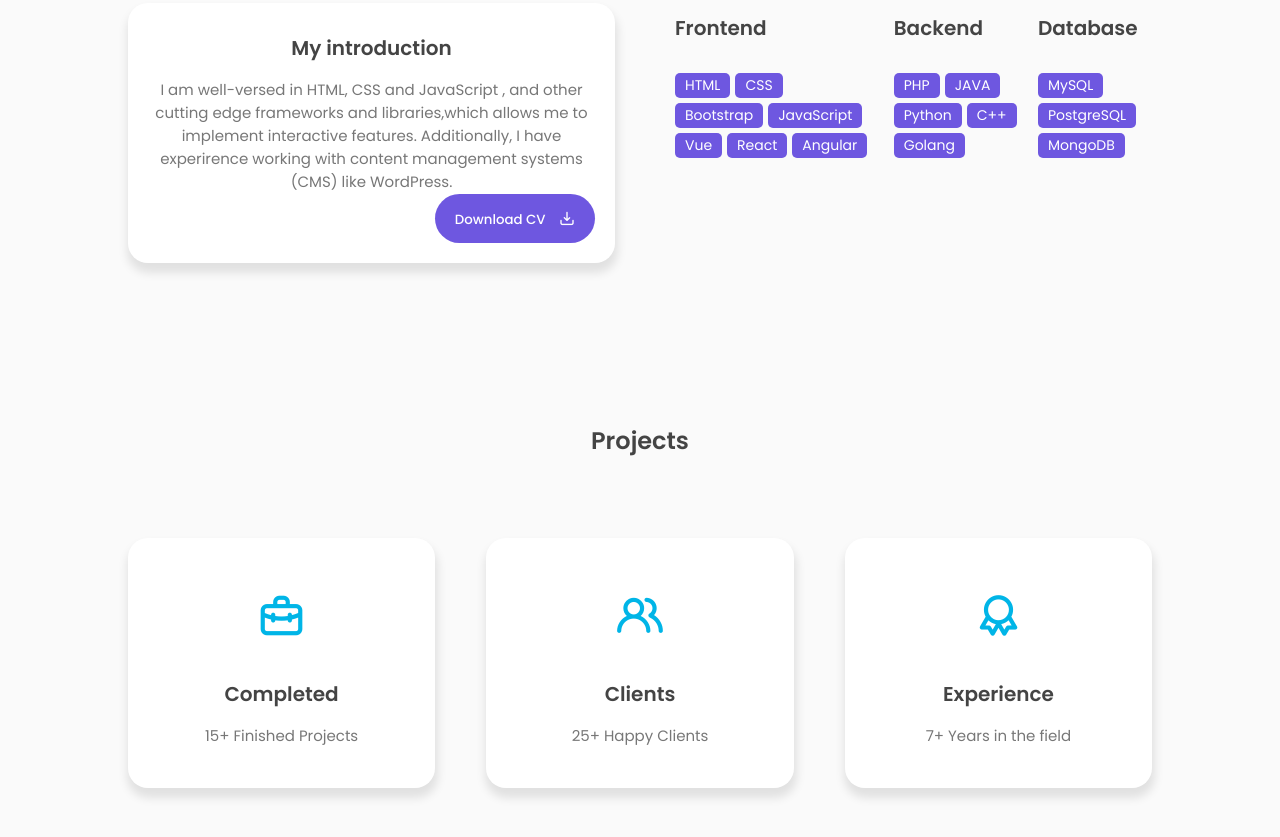
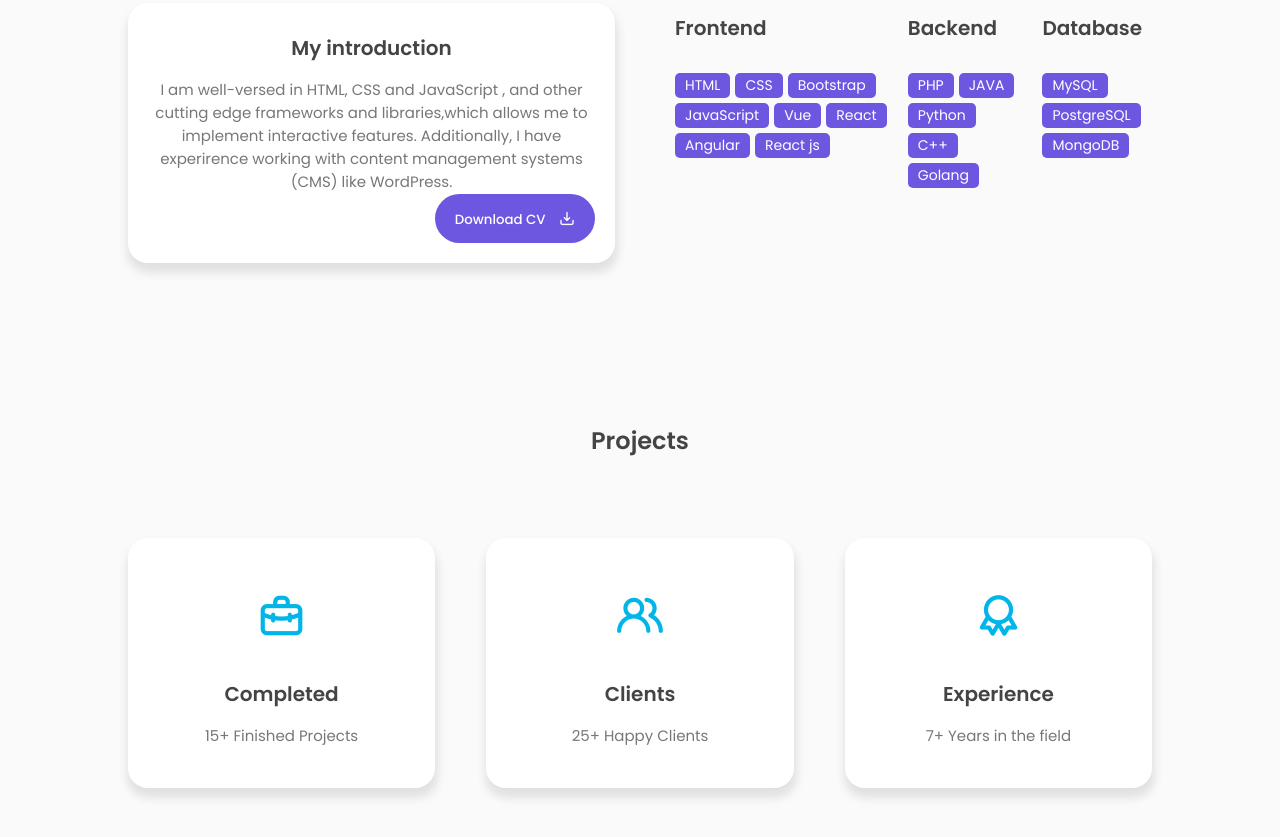
Before and after one commit to tegars5/UAS-PCC-Tegar-2024, a plain HTML site: page html/index.html in a window 1280 px wide. Shown: the part 992-1829 px from the top of the page. Drawn offline with nearby package versions, Linux system fonts and the light colour scheme.

Commit message:
perubahan

```diff
--- a/html/index.html
+++ b/html/index.html
@@ -117,6 +117,7 @@
                   <span>Vue</span>
                   <span>React</span>
                   <span>Angular</span>
+                  <span>React js</span>
                 </div>
               </div>
               <div class="skills-box">
```
Also changed, not shown: 1 other file.
